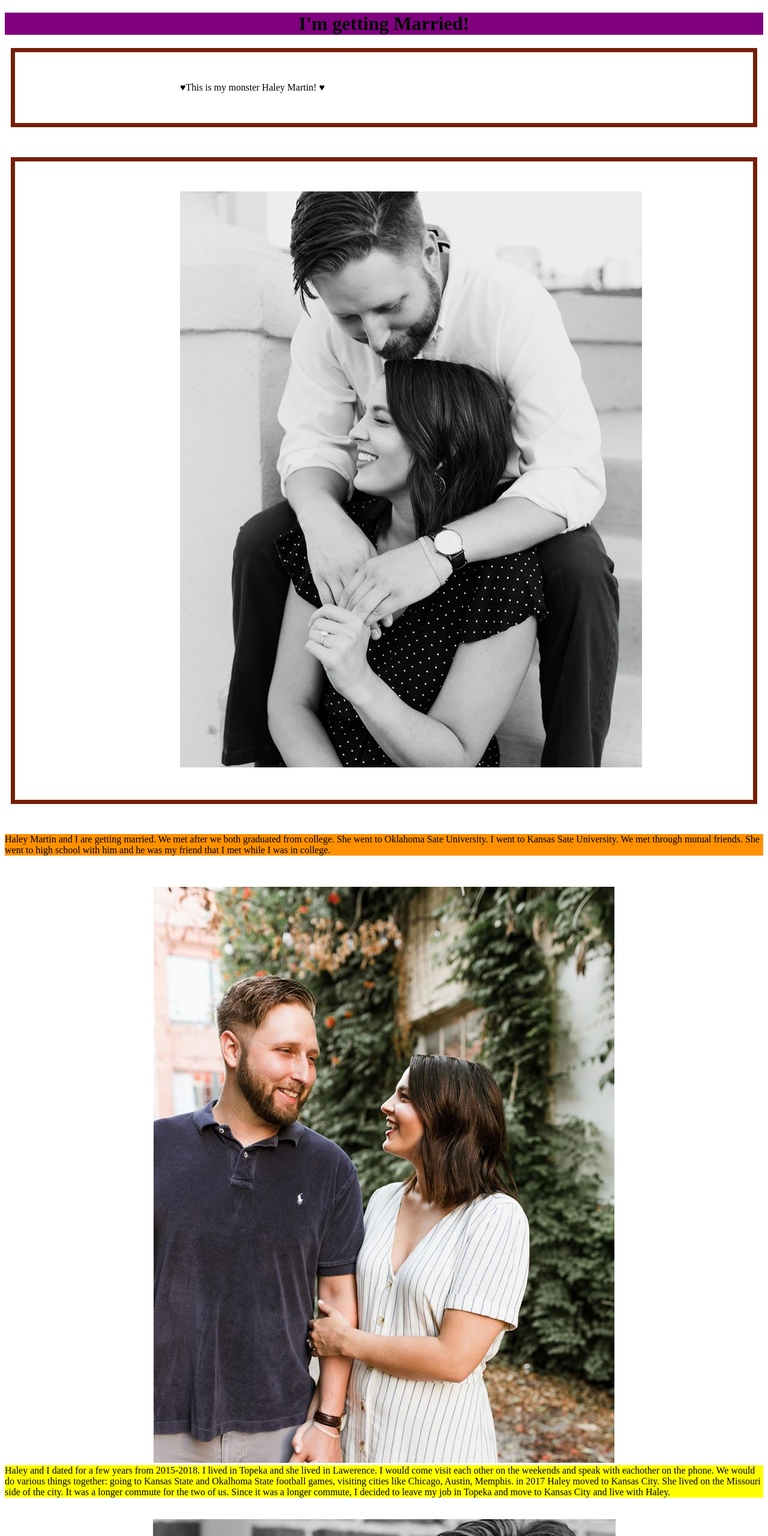
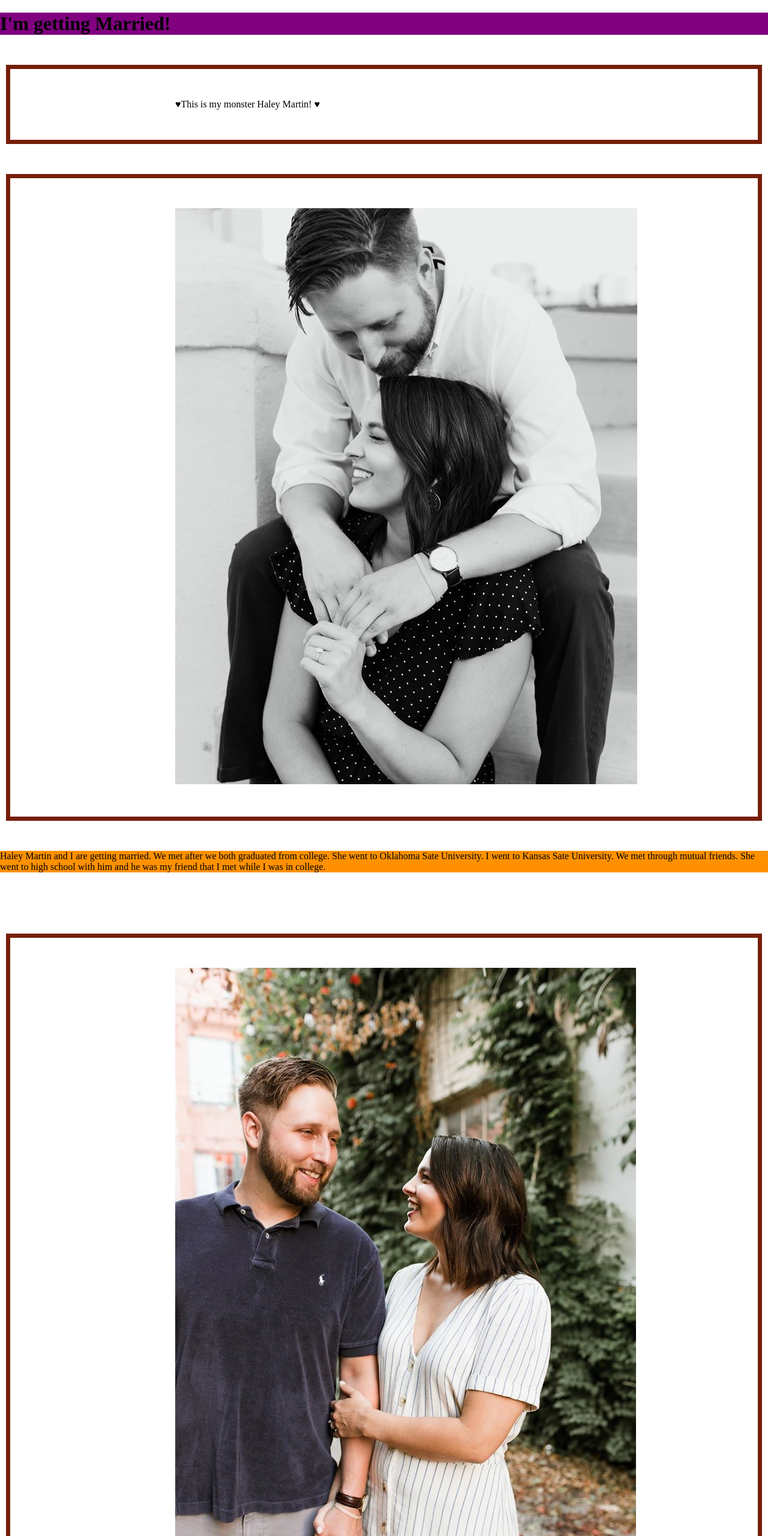
Before and after one commit to brantinghamb/Assignment-4, a plain HTML site: page index.html in a window 1280 px wide. Shown: the top 2560 px of the page at 60% size. Drawn offline with Linux system fonts and the light colour scheme; files whose address does not match are found by name.

Commit message:
added some css

```diff
--- a/index.html
+++ b/index.html
@@ -1,46 +1,20 @@
 <!DOCTYPE html>
     <html>
-            <title>Engagement</title>
-        <head>
+            <head>
+                    <title>Engagement</title>
+                    <link rel="stylesheet" type="text/css" href="styles.css">
+                 </head>
+
             <h1 id=idtag>
-            <center>I'm getting Married!</center>
+            I'm getting Married!
             </h1>
 
    </head>
 
 
 <main>
-    <style>
-        #idtag {
-  background-color: purple;
-}
-.para {
-  border: 7px solid rgb(117, 30, 8);
-  background-color: rgb(241, 169, 13)
-  margin-top: 50px;
-  margin-bottom: 50px;
-  margin-right: 10px;
-  margin-left: 10px;
-  padding-top: 50px;
-  padding-right: 30px;
-  padding-bottom: 50px;
-  padding-left: 275px;
-}
-p {
-  background-color: rgb(255, 145, 0);
-}
 
-
-</style>
-<style>
-.intro {
-  background-color: yellow;
-}
-</style>
-
-
-
-        <body>
+        <body class="center">
         <div class="para">   <head> &hearts;This is my monster Haley Martin! &hearts; </heads> </div>
              <div class="para">  <img src="/Users/barrettbrantingham/Desktop/html-me-something/images/first image.jpg"> </div>
 
@@ -50,7 +24,7 @@ p {
                    </p>
                </br>
             </br>
-           <center><img src="/Users/barrettbrantingham/Desktop/html-me-something/images/image2.jpg"></center>
+         <div class='para'> <img src="/Users/barrettbrantingham/Desktop/html-me-something/images/image2.jpg"> </div>
                    <div class="intro"> Haley and I dated for a few years from 2015-2018. I lived in Topeka and she lived in Lawerence. I would come visit each other
                    on the weekends and speak with eachother on the phone. We would do various things together: going to Kansas State and
                    Okalhoma State football games, visiting cities like Chicago, Austin, Memphis. in 2017 Haley moved to Kansas City. She lived on
@@ -59,14 +33,14 @@ p {
                    </div>
             </br>
         </br>
-        <center><img src= "/Users/barrettbrantingham/Desktop/html-me-something/images/EP.jpg"</center>
-        <p>
+       <div class='para'> <img src= "/Users/barrettbrantingham/Desktop/html-me-something/images/EP.jpg"> </div>
+         <p>
                    Haley and I lived together for about a year and I decided to propose. Luckly she said, "Yes!" and for the past year we have been
                    planning out wedding. It has been a long and expensive processes. With that aside, we are very excited to final be married
                    together. We will have our ceremony and reception on Feburary 22nd at a venue called 2016 Main. It is downtown on Main St.
                    We are very excited to say our "I do's." then and begin our lives together!
            </p>
-
+        </div>
        </body>
 </main>
 </br>
--- /dev/null
+++ b/styles.css
@@ -0,0 +1,23 @@
+.intro {
+    background-color: yellow;
+  }
+  #idtag {
+    background-color: purple;
+  }
+  .para {
+    border: 7px solid rgb(117, 30, 8);
+    margin-top: 50px;
+    margin-bottom: 50px;
+    margin-right: 10px;
+    margin-left: 10px;
+    padding-top: 50px;
+    padding-right: 30px;
+    padding-bottom: 50px;
+    padding-left: 275px;
+  }
+  p {
+    background-color: rgb(255, 145, 0);
+  }
+  .center {
+    margin: 0 auto;
+  }
```
Also changed, not shown: indeox.html (deleted, +0 -9 lines), 1 other file.
